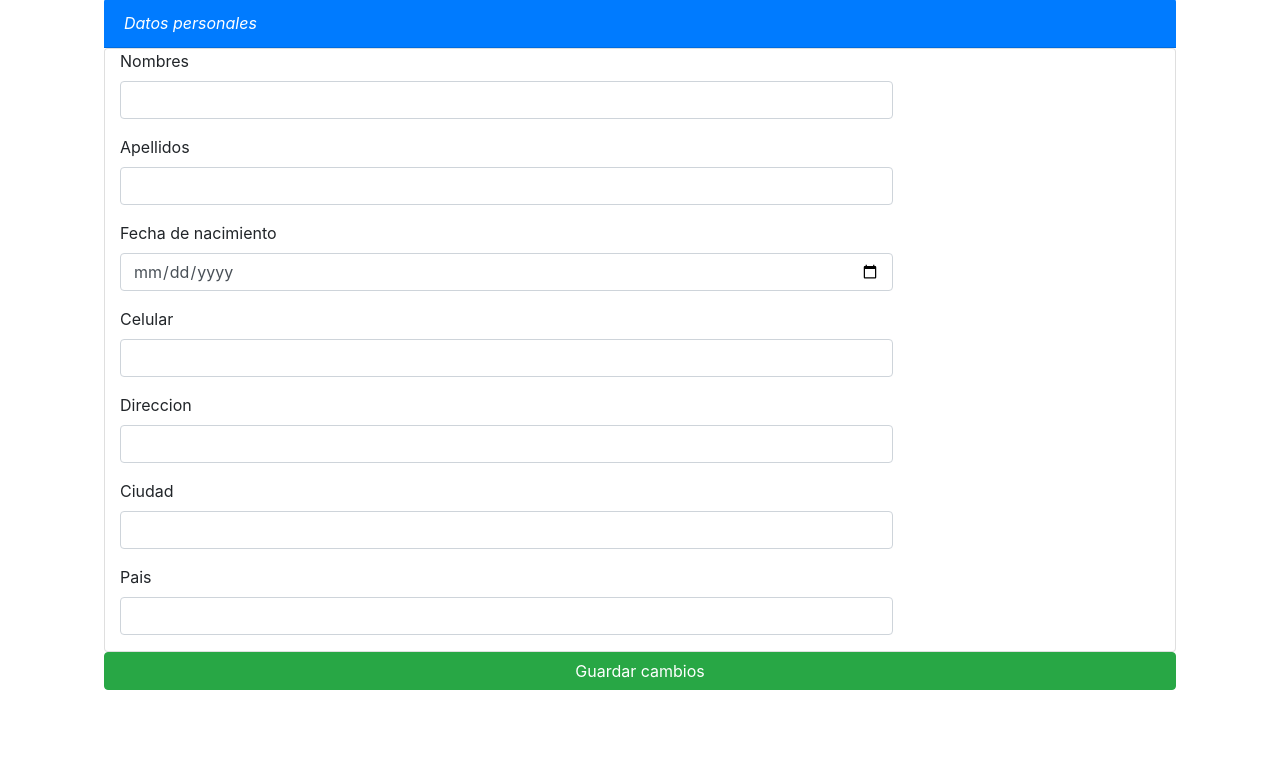
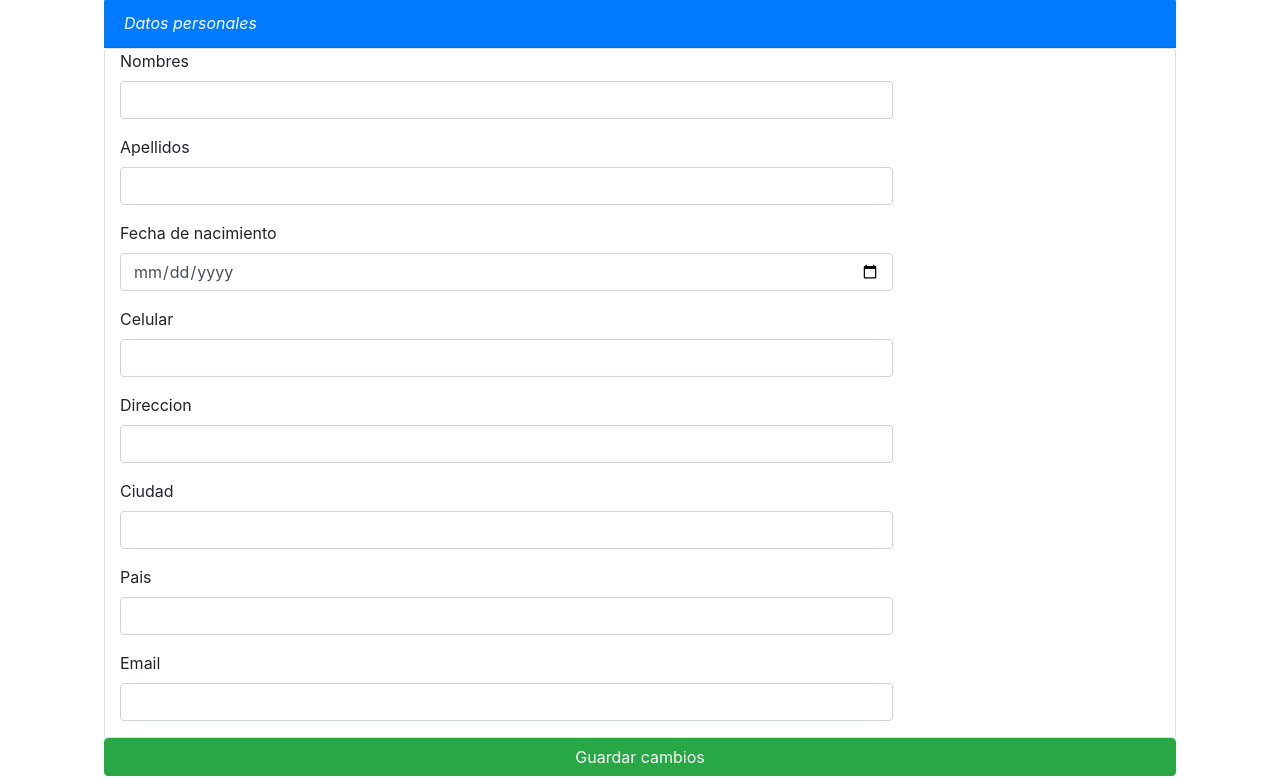
Before and after one commit to walter-barreiro/my_eshop, a Django app: template proyecto_bit/user_account/templates/user_account/user_account.html in a window 1280 px wide. Shown: the part 120-900 px from the top of the page. Before the commit the page ends 810 px from the top, so only its background shows below. Run offline with Django 3.2, Linux system fonts and the light colour scheme; the template is opened without the code that fills it: values that come from a table or form of the project are taken from there, others are empty; some libraries are stand-ins or nearby versions.

Commit message:
Agregado email a user_account
Todavia no cambia el nuevo mail del User. Solo le muestra al usuario su mail, pero si lo cambia y le da a guardar, no lo guarda.

```diff
--- a/proyecto_bit/user_account/forms.py
+++ b/proyecto_bit/user_account/forms.py
@@ -10,7 +10,7 @@ class UserAccount(forms.Form):
     address = forms.CharField(label='Direccion', widget=forms.TextInput(attrs={'class': 'form-control'}))
     country = forms.CharField(label='Pais', max_length=20, widget=forms.TextInput(attrs={'class': 'form-control'}))
     city = forms.CharField(label='Ciudad', max_length=20, widget=forms.TextInput(attrs={'class': 'form-control'}))
-
+    email = forms.EmailField(label='Email', widget=forms.TextInput(attrs={'class': 'form-control', 'type': 'email'}))
 
 
 
--- a/proyecto_bit/user_account/templates/user_account/user_account.html
+++ b/proyecto_bit/user_account/templates/user_account/user_account.html
@@ -57,6 +57,12 @@ User account
                            {{ form.country }}
                         </div>
                     </div>
+                    <div class="form-group">
+                        <label class="col-sm-3 control-label">{{ form.email.label }}</label>
+                        <div class="col-sm-9">
+                           {{ form.email }}
+                        </div>
+                    </div>
                     {% for message in messages %}
                         <p id="messages" >{{message}} </p>
                     {% endfor %}
--- a/proyecto_bit/user_account/views.py
+++ b/proyecto_bit/user_account/views.py
@@ -7,6 +7,7 @@ from django.contrib import messages
 
 @login_required(login_url='login')
 def user_account(request):
+    user = request.user
     users = Customer.objects.filter(user=request.user).first()
     initial = {
         'name': users.name,
@@ -16,7 +17,7 @@ def user_account(request):
         'address': users.address,
         'country': users.country,
         'city': users.city,
-        'email': users.email
+        'email': user.email
     }
     if request.method == "POST":
         form = UserAccount(request.POST)
```
